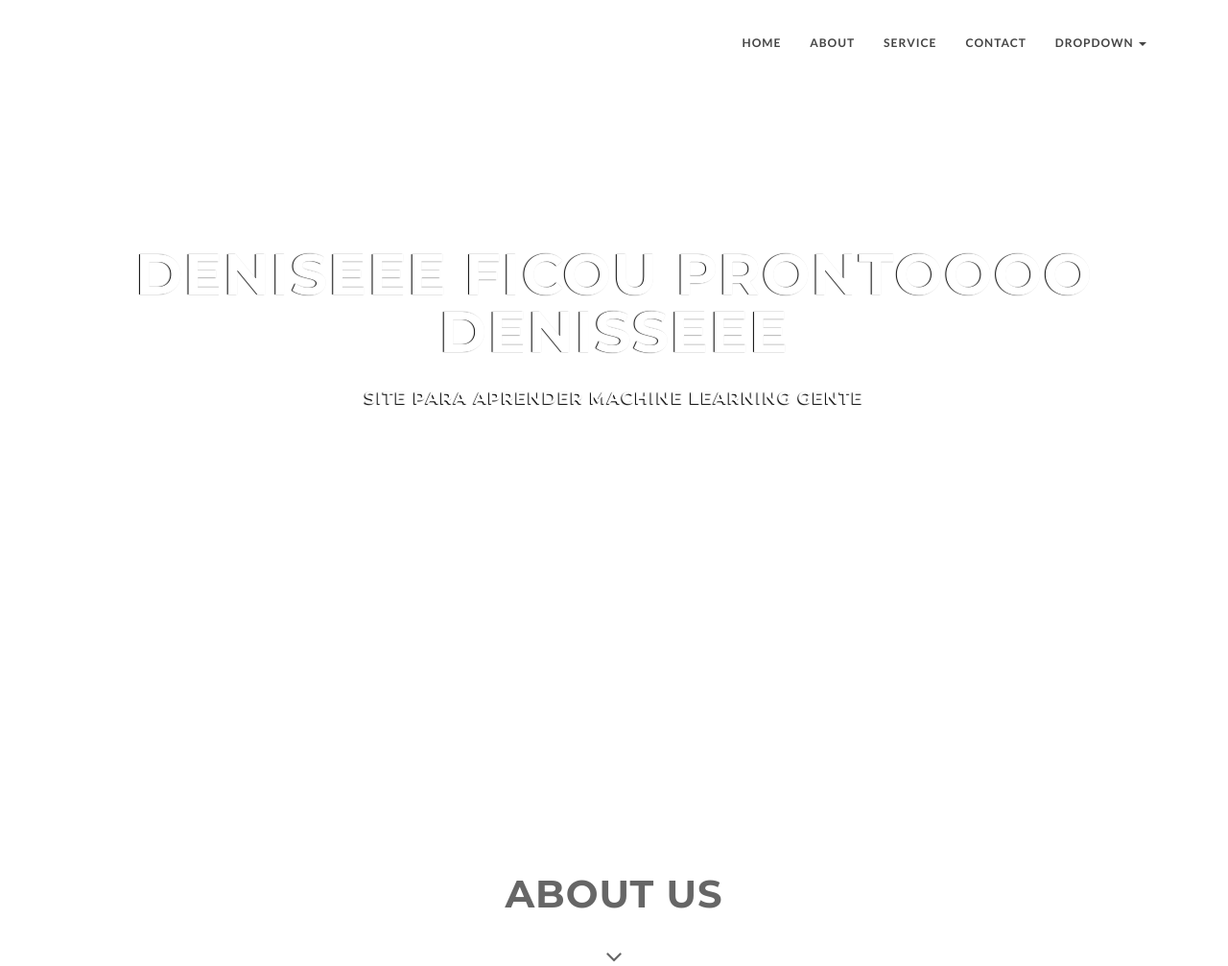
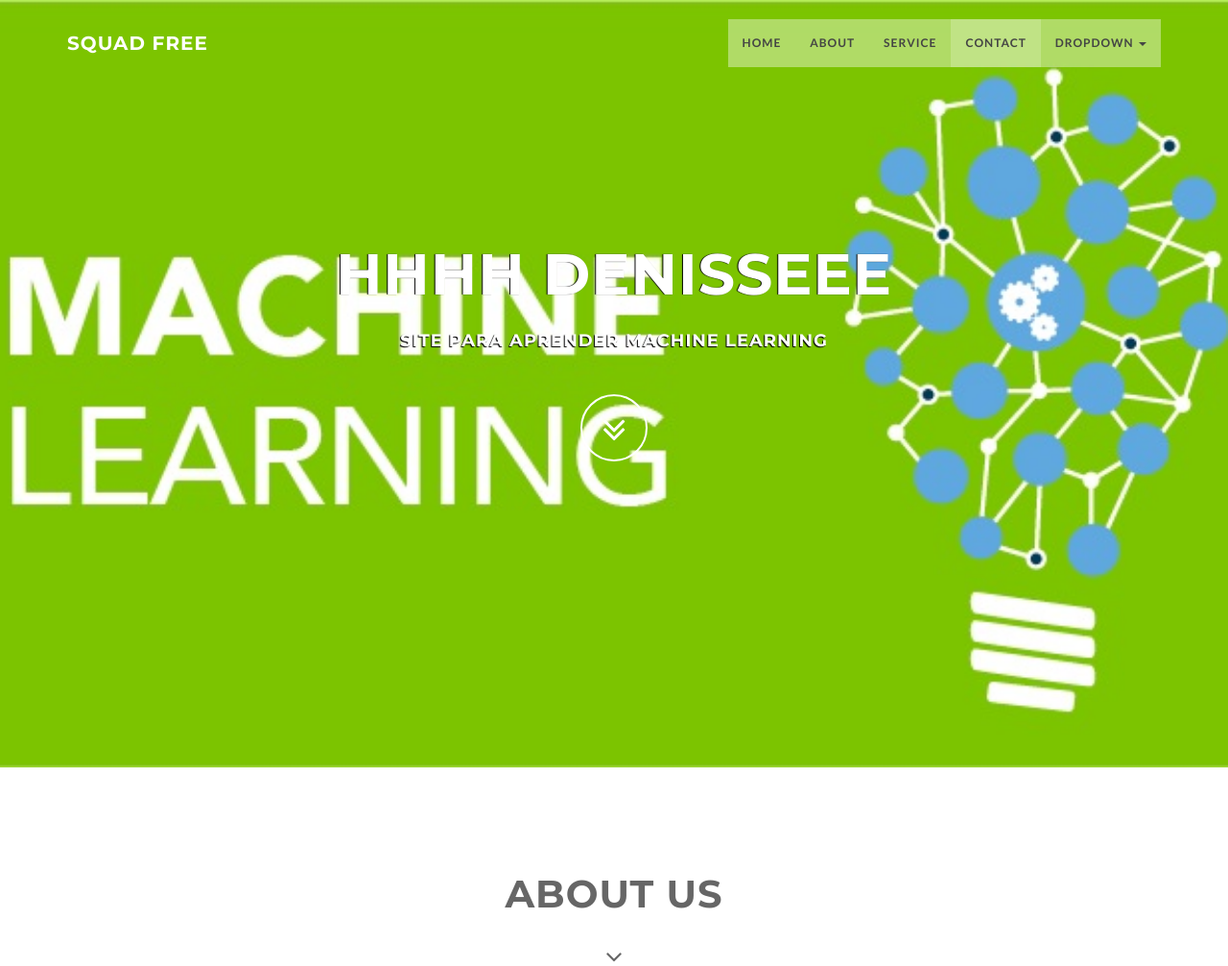
Before and after one commit to cibelecastelo/cibelecastelo.git.io, a Django app: page / in a window 1280 px wide. Shown: the top 1007 px of the page at 96% size. Run offline with Django 3.2, Linux system fonts and the light colour scheme; some libraries are stand-ins or nearby versions.

Commit message:
Changed the HTML for the site3.

```diff
--- a/blog/static/blog/css/style.css
+++ b/blog/static/blog/css/style.css
@@ -310,7 +310,7 @@ hr {
 .intro {
 	width:100%;
 	position:relative;
-	background: url("{% static "blog/img/machinelearning.jpg" %}") no-repeat top center;
+	background: url(../img/machinelearning.jpg) no-repeat top center;
     background-size: cover;
     height: auto;
 }
--- a/blog/templates/blog/post_list.html
+++ b/blog/templates/blog/post_list.html
@@ -71,8 +71,8 @@
   <section id="intro" class="intro">
 
     <div class="slogan">
-      <h2>DENISEEE FICOU PRONTOOOO <span class="text_color">DENISSEEE</span> </h2>
-      <h4>SITE PARA APRENDER MACHINE LEARNING GENTE</h4>
+      <h2>hhhh <span class="text_color">DENISSEEE</span> </h2>
+      <h4>SITE PARA APRENDER MACHINE LEARNING </h4>
     </div>
     <div class="page-scroll">
       <a href="#service" class="btn btn-circle">
@@ -329,12 +329,12 @@
 
             <address>
 				  <strong>Email</strong><br>
-				  <a href="mailto:#">email.name@example.com</a>
+				  <a href="mailto:#">cibele_cast@hotmail.com</a>
 				</address>
             <address>
 				  <strong>We're on social networks</strong><br>
                        	<ul class="company-social">
-                            <li class="social-facebook"><a href="#" target="_blank"><i class="fa fa-facebook"></i></a></li>
+                            <li class="social-facebook"><a href="https://github.com/cibelecastelo" target="_blank"><i class="fa fa-facebook"></i></a></li>
                             <li class="social-twitter"><a href="#" target="_blank"><i class="fa fa-twitter"></i></a></li>
                             <li class="social-dribble"><a href="#" target="_blank"><i class="fa fa-dribbble"></i></a></li>
                             <li class="social-google"><a href="#" target="_blank"><i class="fa fa-google-plus"></i></a></li>
```
Also changed, not shown: blog/models.py (line endings or trailing spaces).
